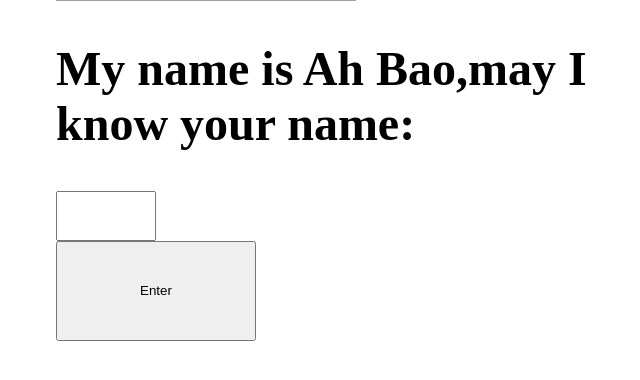
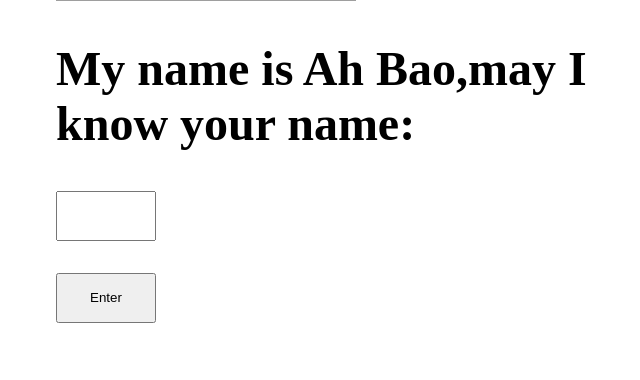
Before and after one commit to yjw666123/yan, a Flask app: page / in a window 1280 px wide. Shown: the part 276-656 px from the top of the page, without its empty margins (268-908 px from the left). Run offline with Flask 3, Linux system fonts and the light colour scheme; grey boxes are pictures that could not be loaded.

Commit message:
Update index.html

```diff
--- a/templates/index.html
+++ b/templates/index.html
@@ -11,7 +11,7 @@
 width="300" height="200"></p>
 <form action="/main" method="post">
 <h2>My name is Ah Bao,may I know your name:</h2>
-  <input type ="text" name="r" style="width:100px;height:50px"></br>
-    <input type ="submit" value="Enter" style="width:200px;height:100px">
+  <input type ="text" name="r" style="width:100px;height:50px">
+    <p><input type ="submit" value="Enter" style="width:100px;height:50px"></p>
 </form>
 </div>
```
